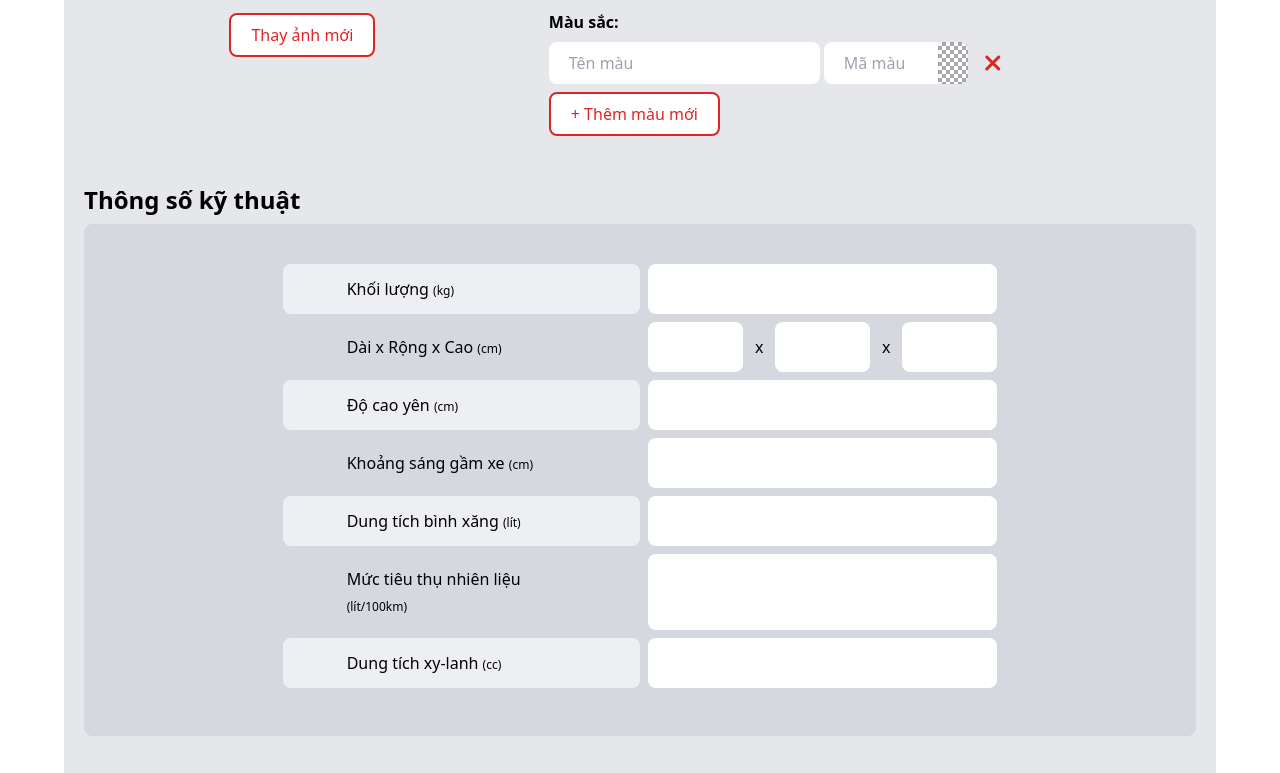
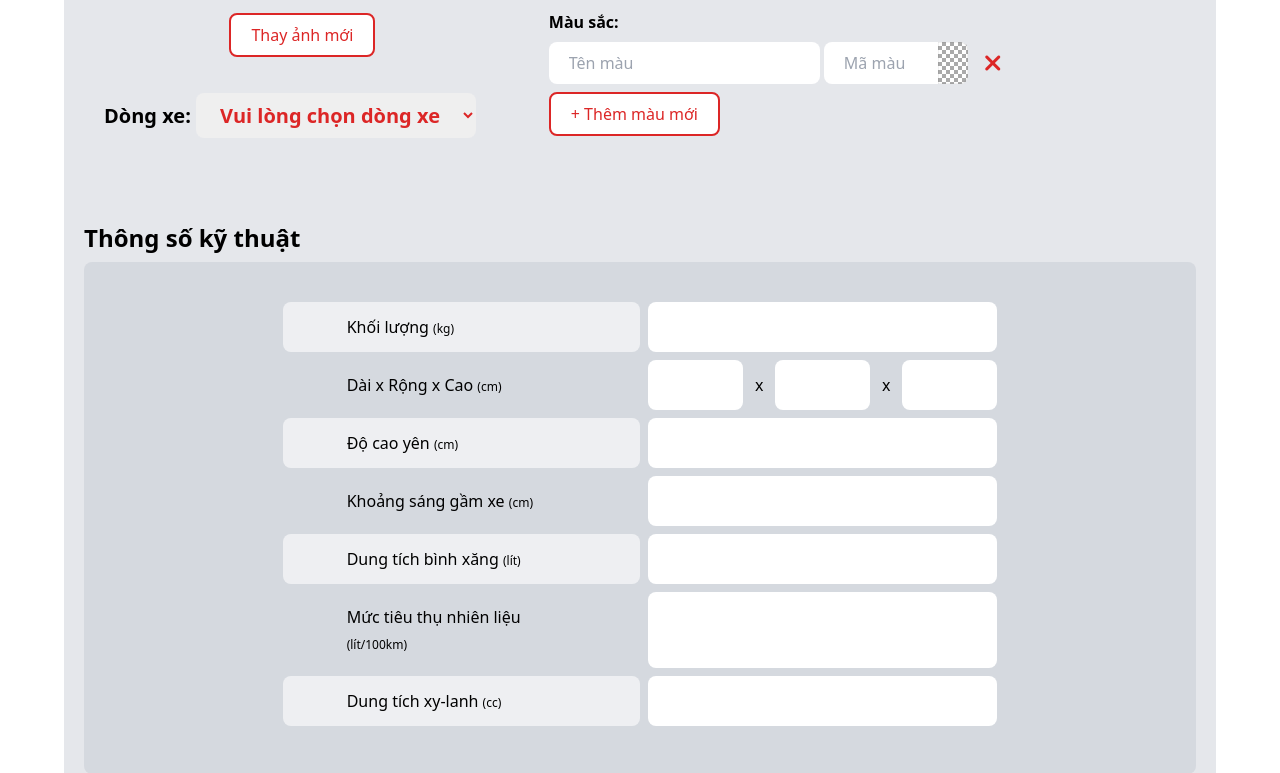
Before and after one commit to 23-24Sem1-Courses/ct27502-project-minhdubai31, a PHP site: template resources/views/motor/create.twig in a window 1280 px wide. Shown: the part 559-1332 px from the top of the page. Run offline with PHP 8.4, Linux system fonts and the light colour scheme; the template is opened without the code that fills it, so the values that code supplies are empty; some libraries are stand-ins or nearby versions.

Commit message:
edit views

```diff
--- a/resources/views/motor/create.twig
+++ b/resources/views/motor/create.twig
@@ -15,12 +15,23 @@
 						<img id="main-image" class="w-full object-contain rounded-lg" src="{{ asset('images/motor_example.png') }}" alt="">
 						<label for="selected-image" class="mt-3 cursor-pointer rounded-lg p-2 px-5 text-red-600 bg-white hover:bg-red-600 duration-200 hover:text-white inline-block me-2 border-2 border-red-600">Thay ảnh mới</label>
 						<input id="selected-image" hidden type="file" accept="image/*" name="main-image">
+						<div class="text-left my-9 text-xl">
+							<label for="motor-type" class="font-bold">Dòng xe:</label>
+							<select id="motor-type" class="m-auto cursor-pointer rounded-lg p-2 px-5 text-red-600 text-xl font-bold focus:outline-none" name="" id="">
+								<option selected disabled value="">Vui lòng chọn dòng xe</option>
+								<option value="">ABC</option>
+								<option value="">ABC</option>
+								<option value="">ABC</option>
+								<option value="">ABC</option>
+							</select>
+						</div>
 					</div>
 					<div class="col-span-3">
 						<input class="text-4xl text-red-600 font-bold rounded-lg px-5 focus:outline-none leading-loose w-full" placeholder="Tên xe">
-						<p class="text-2xl mb-5 font-bold mt-2">Giá từ:
+						<p class="text-2xl font-bold mb-5 mt-2">Giá từ:
 							<input class="rounded-lg leading-relaxed px-5 focus:outline-none" placeholder="Giá xe" type="text">
-							VNĐ</p>
+							VNĐ
+						</p>
 						<textarea class="text-gray-400 rounded-lg w-full focus:outline-none p-3" rows="5" placeholder="Mô tả"></textarea>
 						<div class="colors flex flex-wrap items-center mt-5">
 							<p class="font-bold w-full mb-2">Màu sắc:</p>
@@ -44,37 +55,37 @@
 						<ul class="w-2/3 m-auto">
 							<li class="grid grid-cols-2 mb-2">
 								<p class="bg-white/60 rounded-lg p-3 px-16 leading-relaxed">Khối lượng <span class="text-xs">(kg)</span></p>
-								<input type="number" step="0.1" class="ms-2 font-bold rounded-lg leading-relaxed p-2 px-5 focus:outline-none"
+								<input type="number" step="0.1" min="0" class="ms-2 font-bold rounded-lg leading-relaxed p-2 px-5 focus:outline-none"
 							</li>
 							<li class="grid grid-cols-2 mb-2">
 								<p class="leading-relaxed p-3 px-16">Dài x Rộng x Cao <span class="text-xs">(cm)</span></p>
 								<div class="grid grid-cols-11 ms-2">
-									<input type="number" step="0.1" class="col-span-3 font-bold rounded-lg leading-relaxed p-2 px-5 focus:outline-none">
+									<input type="number" step="0.1" min="0" class="col-span-3 font-bold rounded-lg leading-relaxed p-2 px-5 focus:outline-none">
 									<span class="col-span-1 m-auto">x</span>
-									<input type="number" step="0.1" class="col-span-3 font-bold rounded-lg leading-relaxed p-2 px-5 focus:outline-none">
+									<input type="number" step="0.1" min="0" class="col-span-3 font-bold rounded-lg leading-relaxed p-2 px-5 focus:outline-none">
 									<span class="col-span-1 m-auto">x</span>
-									<input type="number" step="0.1" class="col-span-3 font-bold rounded-lg leading-relaxed p-2 px-5 focus:outline-none">
+									<input type="number" step="0.1" min="0" class="col-span-3 font-bold rounded-lg leading-relaxed p-2 px-5 focus:outline-none">
 								</div>
 							</li>
 							<li class="grid grid-cols-2 mb-2">
 								<p class="bg-white/60 rounded-lg p-3 px-16 leading-relaxed">Độ cao yên <span class="text-xs">(cm)</span></p>
-								<input type="number" step="0.1" class="ms-2 font-bold rounded-lg leading-relaxed p-2 px-5 focus:outline-none"
+								<input type="number" step="0.1" min="0" class="ms-2 font-bold rounded-lg leading-relaxed p-2 px-5 focus:outline-none"
 							</li>
 							<li class="grid grid-cols-2 mb-2">
 								<p class="leading-relaxed p-3 px-16">Khoảng sáng gầm xe <span class="text-xs">(cm)</span></p>
-								<input type="number" step="0.1" class="ms-2 font-bold rounded-lg leading-relaxed p-2 px-5 focus:outline-none">
+								<input type="number" step="0.1" min="0" class="ms-2 font-bold rounded-lg leading-relaxed p-2 px-5 focus:outline-none">
 							</li>
 							<li class="grid grid-cols-2 mb-2">
 								<p class="bg-white/60 rounded-lg p-3 px-16 leading-relaxed">Dung tích bình xăng <span class="text-xs">(lít)</span></p>
-								<input type="number" step="0.1" class="ms-2 font-bold rounded-lg leading-relaxed p-2 px-5 focus:outline-none"
+								<input type="number" step="0.1" min="0" class="ms-2 font-bold rounded-lg leading-relaxed p-2 px-5 focus:outline-none"
 							</li>
 							<li class="grid grid-cols-2 mb-2">
 								<p class="leading-relaxed p-3 px-16">Mức tiêu thụ nhiên liệu <span class="text-xs">(lít/100km)</span></p>
-								<input type="number" step="0.1" class="ms-2 font-bold rounded-lg leading-relaxed p-2 px-5 focus:outline-none">
+								<input type="number" step="0.1" min="0" class="ms-2 font-bold rounded-lg leading-relaxed p-2 px-5 focus:outline-none">
 							</li>
 							<li class="grid grid-cols-2 mb-2">
 								<p class="bg-white/60 rounded-lg p-3 px-16 leading-relaxed">Dung tích xy-lanh <span class="text-xs">(cc)</span></p>
-								<input type="number" step="0.1" class="ms-2 font-bold rounded-lg leading-relaxed p-2 px-5 focus:outline-none"
+								<input type="number" step="0.1" min="0" class="ms-2 font-bold rounded-lg leading-relaxed p-2 px-5 focus:outline-none"
 							</li>
 						</ul>
 					</div>
```
Also changed, not shown: resources/views/manage/index.twig (+13 -5 lines).
